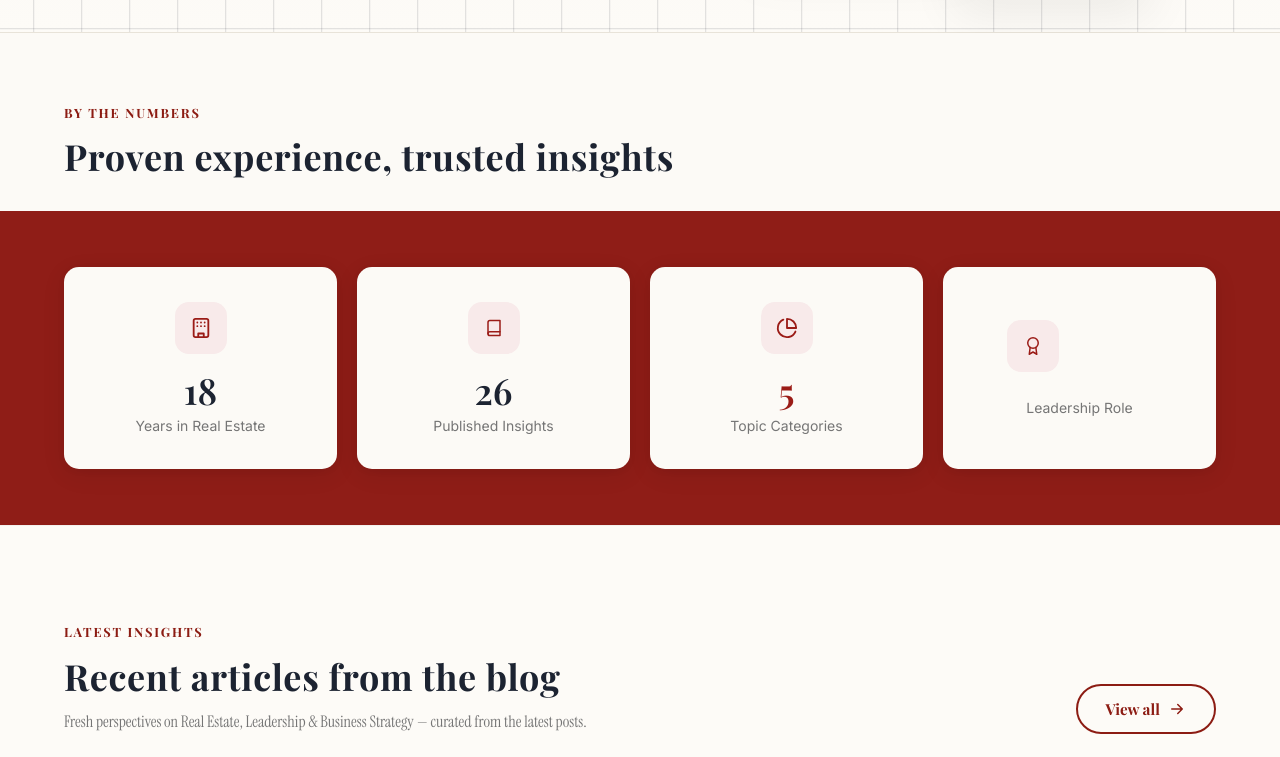
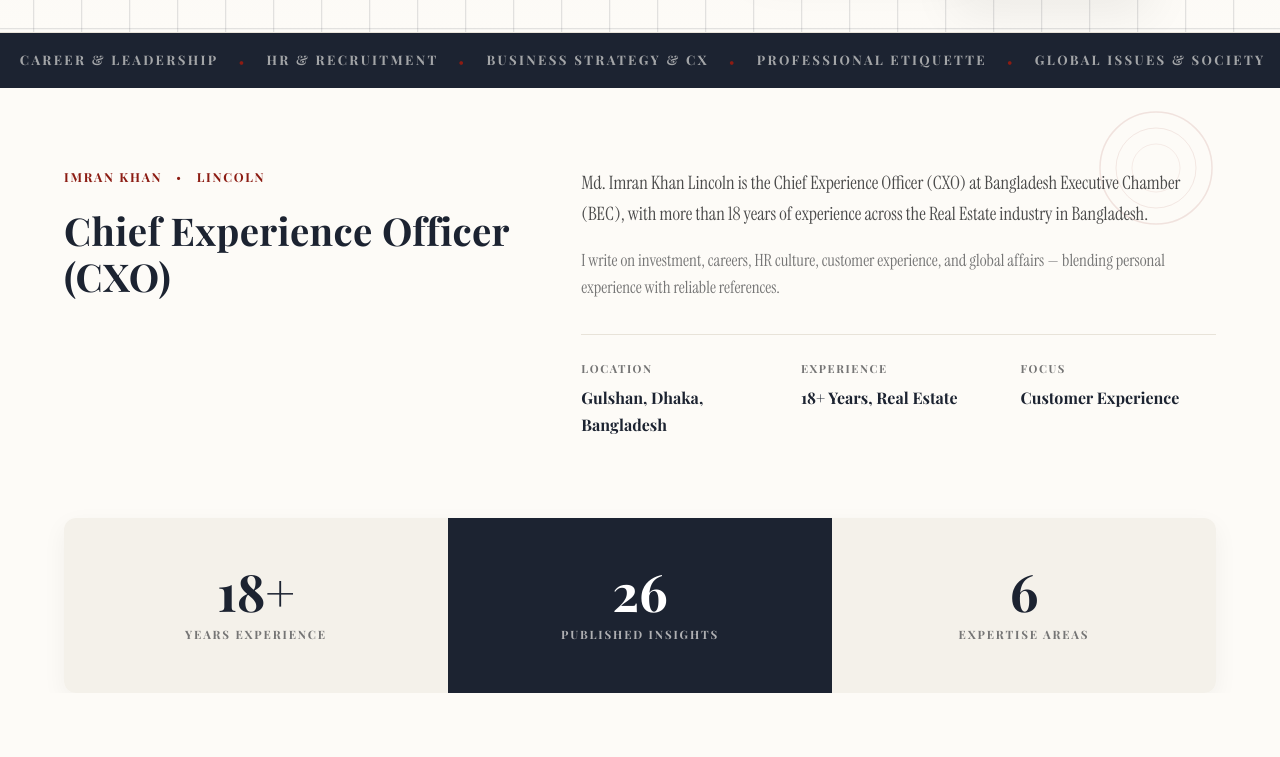
Before and after one commit to tareksec/personal-blog-imran, a website: page index.html in a window 1280 px wide. Shown: the part 677-1434 px from the top of the page. Drawn offline with nearby package versions, Linux system fonts and the light colour scheme; a web font is replaced by a local one.

Commit message:
Add bio intro section and remove achievements section

```diff
--- a/index.html
+++ b/index.html
@@ -115,43 +115,64 @@
   </div>
 </section>
 
-<!-- Achievements / Milestones — floating cards over background image -->
-<section class="section section-achievements">
+<!-- Bio Intro — Marquee + Bio + Stats -->
+<div class="marquee-bar" aria-hidden="true">
+  <div class="marquee-track">
+    <span class="marquee-content">REAL ESTATE &amp; INVESTMENT<span class="marquee-dot">•</span>CAREER &amp; LEADERSHIP<span class="marquee-dot">•</span>HR &amp; RECRUITMENT<span class="marquee-dot">•</span>BUSINESS STRATEGY &amp; CX<span class="marquee-dot">•</span>PROFESSIONAL ETIQUETTE<span class="marquee-dot">•</span>GLOBAL ISSUES &amp; SOCIETY<span class="marquee-dot">•</span></span>
+    <span class="marquee-content">REAL ESTATE &amp; INVESTMENT<span class="marquee-dot">•</span>CAREER &amp; LEADERSHIP<span class="marquee-dot">•</span>HR &amp; RECRUITMENT<span class="marquee-dot">•</span>BUSINESS STRATEGY &amp; CX<span class="marquee-dot">•</span>PROFESSIONAL ETIQUETTE<span class="marquee-dot">•</span>GLOBAL ISSUES &amp; SOCIETY<span class="marquee-dot">•</span></span>
+  </div>
+</div>
+
+<section class="section section-bio-intro">
+  <div class="bio-decorative-accent" aria-hidden="true">
+    <svg class="bio-accent-shape" viewBox="0 0 120 120" fill="none" xmlns="http://www.w3.org/2000/svg">
+      <circle cx="60" cy="60" r="56" stroke="var(--color-primary)" stroke-width="1.5" opacity="0.22"/>
+      <circle cx="60" cy="60" r="40" stroke="var(--color-primary)" stroke-width="1" opacity="0.18"/>
+      <circle cx="60" cy="60" r="24" stroke="var(--color-primary)" stroke-width="1" opacity="0.14"/>
+    </svg>
+  </div>
   <div class="container">
-    <div class="section-head reveal">
-      <div>
-        <p class="eyebrow">By the Numbers</p>
-        <h2>Proven experience, trusted insights</h2>
+    <div class="bio-intro-grid">
+      <div class="reveal" style="--stagger:0">
+        <p class="bio-intro-label">Imran Khan <span class="marquee-dot">•</span> Lincoln</p>
+        <h2 class="bio-intro-heading">Chief Experience Officer (CXO)</h2>
+      </div>
+      <div class="reveal" style="--stagger:1">
+        <p class="bio-intro-paragraph">Md. Imran Khan Lincoln is the Chief Experience Officer (CXO) at Bangladesh Executive Chamber (BEC), with more than 18 years of experience across the Real Estate industry in Bangladesh.</p>
+        <p class="bio-intro-paragraph-secondary">I write on investment, careers, HR culture, customer experience, and global affairs — blending personal experience with reliable references.</p>
+        <div class="bio-intro-meta">
+          <div class="bio-intro-meta-item">
+            <span class="bio-intro-meta-label">Location</span>
+            <span class="bio-intro-meta-value">Gulshan, Dhaka, Bangladesh</span>
+          </div>
+          <div class="bio-intro-meta-item">
+            <span class="bio-intro-meta-label">Experience</span>
+            <span class="bio-intro-meta-value">18+ Years, Real Estate</span>
+          </div>
+          <div class="bio-intro-meta-item">
+            <span class="bio-intro-meta-label">Focus</span>
+            <span class="bio-intro-meta-value">Customer Experience</span>
+          </div>
+        </div>
       </div>
     </div>
   </div>
-  <div class="achieve-bg">
-    <div class="achieve-bg-image" aria-hidden="true"></div>
-    <div class="achieve-bg-overlay" aria-hidden="true"></div>
-    <div class="container achieve-bg-container">
-      <div class="achieve-grid">
-        <div class="achieve-card reveal" data-count="18" style="--stagger:0">
-      <div class="achieve-icon"><svg viewBox="0 0 24 24" width="22" height="22" fill="none" stroke="currentColor" stroke-width="2" stroke-linecap="round" stroke-linejoin="round"><rect x="4" y="2" width="16" height="20" rx="2"/><path d="M9 22v-4h6v4"/><path d="M8 6h.01M8 10h.01M12 6h.01M12 10h.01M16 6h.01M16 10h.01"/></svg></div>
-      <strong class="achieve-value " data-target="18">0</strong>
-      <span class="achieve-label">Years in Real Estate</span>
-    </div>
-<div class="achieve-card reveal" data-count="26" style="--stagger:1">
-      <div class="achieve-icon"><svg viewBox="0 0 24 24" width="18" height="18" fill="none" stroke="currentColor" stroke-width="2" stroke-linecap="round" stroke-linejoin="round"><path d="M4 19.5A2.5 2.5 0 0 1 6.5 17H20"/><path d="M6.5 2H20v20H6.5A2.5 2.5 0 0 1 4 19.5v-15A2.5 2.5 0 0 1 6.5 2z"/></svg></div>
-      <strong class="achieve-value " data-target="26">0</strong>
-      <span class="achieve-label">Published Insights</span>
-    </div>
-<div class="achieve-card reveal" data-count="5" style="--stagger:2">
-      <div class="achieve-icon"><svg viewBox="0 0 24 24" width="22" height="22" fill="none" stroke="currentColor" stroke-width="2" stroke-linecap="round" stroke-linejoin="round"><path d="M21.21 15.89A10 10 0 1 1 8 2.83"/><path d="M22 12A10 10 0 0 0 12 2v10z"/></svg></div>
-      <strong class="achieve-value text-emphasis" data-target="5">0</strong>
-      <span class="achieve-label">Topic Categories</span>
-    </div>
-<div class="achieve-card achieve-card-cxo reveal" style="--stagger:3">
-        <div class="cxo-top">
-          <div class="achieve-icon"><svg viewBox="0 0 24 24" width="18" height="18" fill="none" stroke="currentColor" stroke-width="2" stroke-linecap="round" stroke-linejoin="round"><circle cx="12" cy="8" r="7"/><polyline points="8.21 13.89 7 23 12 20 17 23 15.79 13.88"/></svg></div>
-          <strong class="achieve-value">CXO</strong>
-        </div>
-        <span class="achieve-label">Leadership Role</span>
+</section>
+
+<section class="section section-stats-strip" aria-label="Career highlights">
+  <div class="container">
+    <div class="stats-strip-grid">
+      <div class="stats-strip-card stats-strip-card--light reveal" style="--stagger:0">
+        <span class="stats-strip-number">18+</span>
+        <span class="stats-strip-label">Years Experience</span>
       </div>
+      <div class="stats-strip-card stats-strip-card--dark reveal" style="--stagger:1">
+        <span class="stats-strip-number">26</span>
+        <span class="stats-strip-label">Published Insights</span>
+      </div>
+      <div class="stats-strip-card stats-strip-card--light reveal" style="--stagger:2">
+        <span class="stats-strip-number">6</span>
+        <span class="stats-strip-label">Expertise Areas</span>
       </div>
     </div>
   </div>
```
